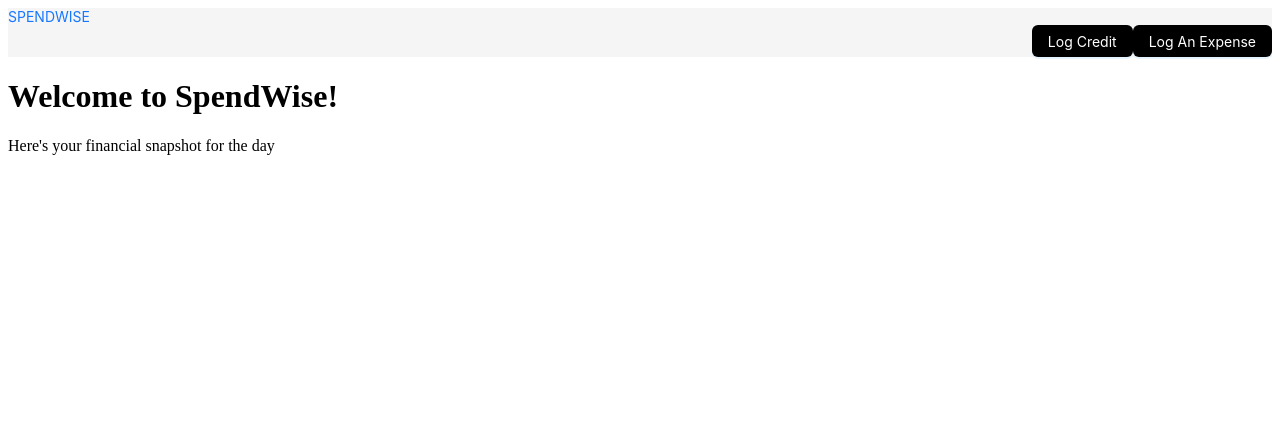
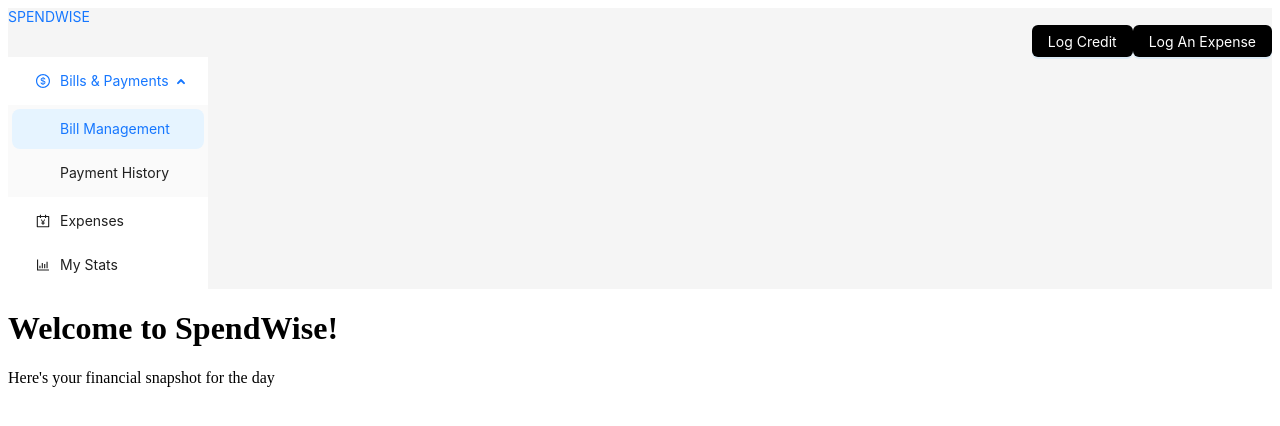
Before and after one commit to zeenat-abedin/spendwise, a React (Create React App) app: page / in a window 1280 px wide. Shown: the top 426 px of the page. Built offline with nearby package versions, Linux system fonts and the light colour scheme.

Commit message:
add @ant-design/icons to display icons in Dashboard sidebar menu

```diff
--- a/package.json
+++ b/package.json
@@ -3,6 +3,7 @@
   "version": "0.1.0",
   "private": true,
   "dependencies": {
+    "@ant-design/icons": "^5.3.6",
     "@testing-library/jest-dom": "^5.17.0",
     "@testing-library/react": "^13.4.0",
     "@testing-library/user-event": "^13.5.0",
--- a/src/components/Dashboard.jsx
+++ b/src/components/Dashboard.jsx
@@ -1,5 +1,7 @@
-import {Layout, Menu, theme } from 'antd'
+import { Layout, Menu, theme } from 'antd'
+import { DollarCircleOutlined, AccountBookOutlined, BarChartOutlined } from '@ant-design/icons';
 const { Sider } = Layout;
+const { SubMenu } = Menu;
 
 function Dashboard() {
     const {
@@ -18,11 +20,19 @@ function Dashboard() {
         mode="inline"
         defaultSelectedKeys={['1']}
         defaultOpenKeys={['sub1']}
-        style={{
-          height: '100%',
-        }}
-        items=""
-      />
+        style={{ height: '100%', borderRight: 0 }}
+      >
+        <SubMenu key="sub1" icon={<DollarCircleOutlined />} title="Bills & Payments">
+          <Menu.Item key="1">Bill Management</Menu.Item>
+          <Menu.Item key="2">Payment History</Menu.Item>
+        </SubMenu>
+        <Menu.Item key="3" icon={<AccountBookOutlined />}>
+          Expenses
+        </Menu.Item>
+        <Menu.Item key="4" icon={<BarChartOutlined />}>
+          My Stats
+        </Menu.Item>
+      </Menu>
       </Sider>
     </Layout>
   )
```
Also changed, not shown: 1 other file (tests, documents, lock files or other folders).
